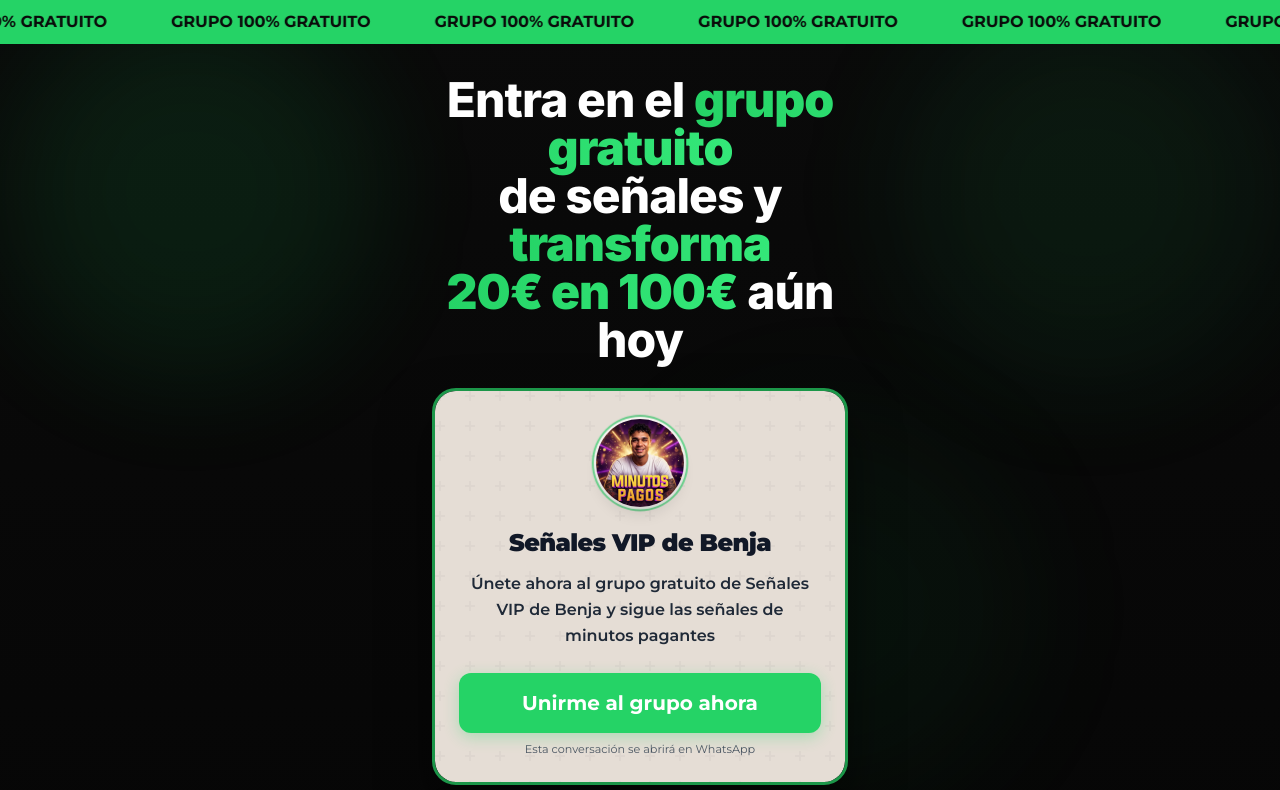
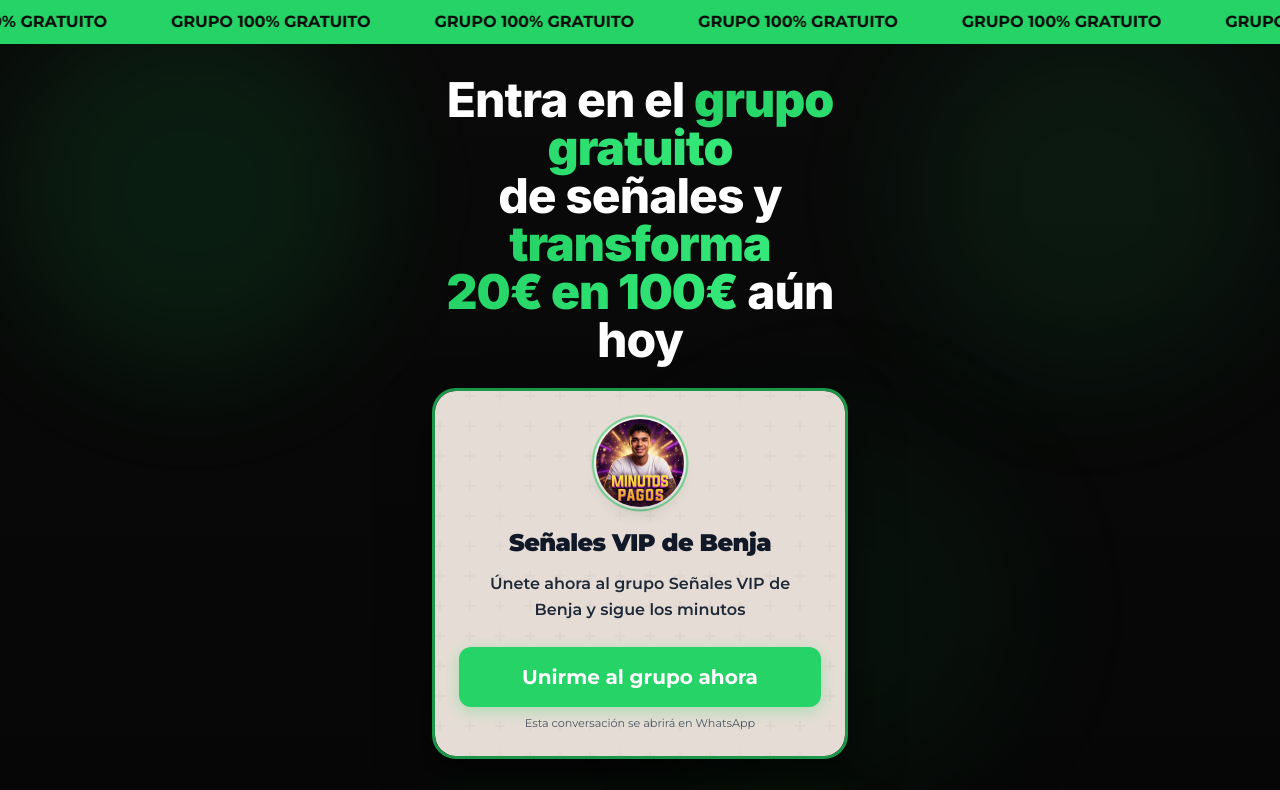
Before and after one commit to 24games/minutospg, a Next.js app: page /comunidad in a window 1280 px wide. Shown: the top 790 px of the page. Built offline with nearby package versions, Linux system fonts and the light colour scheme.

Commit message:
Atualizar subheadline do card WhatsApp na página /comunidad

```diff
--- a/app/comunidad/page.tsx
+++ b/app/comunidad/page.tsx
@@ -157,7 +157,7 @@ export default function ComunidadPage() {
 
               {/* Texto do Card com melhor espaçamento */}
               <p className="text-base font-semibold text-gray-800 text-center leading-relaxed px-2 mb-0">
-                Únete ahora al grupo gratuito de Señales VIP de Benja y sigue las señales de minutos pagantes
+                Únete ahora al grupo Señales VIP de Benja y sigue los minutos
               </p>
             </div>
 
```
